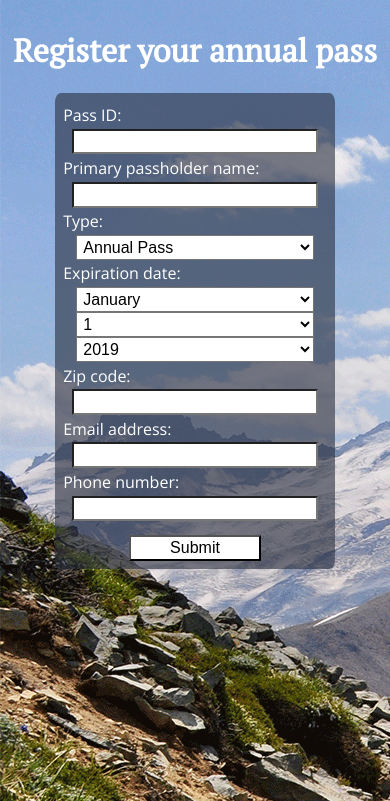
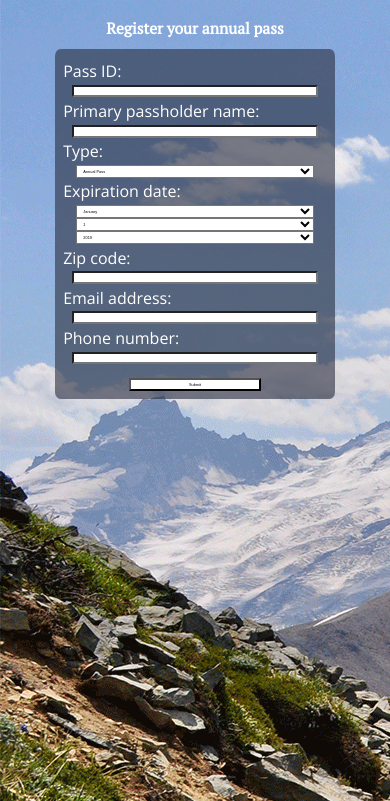
Before and after one commit to evelynnkaplan/nps_django, a Django app: page /registration/ in a window 390 px wide. Shown: the top 801 px of the page. Run offline with Django 3.2, Linux system fonts and the light colour scheme.

Commit message:
made registration site more mobile friendly

```diff
--- a/static/nps_django/registration.css
+++ b/static/nps_django/registration.css
@@ -27,10 +27,6 @@ li {
   padding: 5%;
 }
 
-h1 {
-  font-size: 2em;
-}
-
 .form-container {
   background: rgba(40, 46, 62, .6);
   border-radius: 2%;
@@ -50,7 +46,7 @@ form {
 
 input, select {
   width: 90%;
-  font-size: 1em;
+  font-size: 1vw;
   padding: .75%;
   resize: vertical;
   background: white;
--- a/static/nps_django/style.css
+++ b/static/nps_django/style.css
@@ -6,4 +6,5 @@ body {
 
 h1 {
   font-family: 'PT Serif', serif;
+  font-size: 4vw;
 }
```
